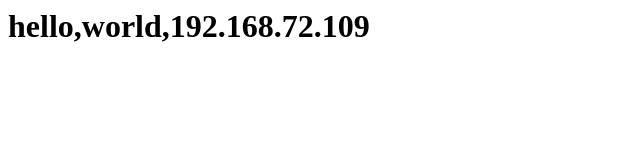
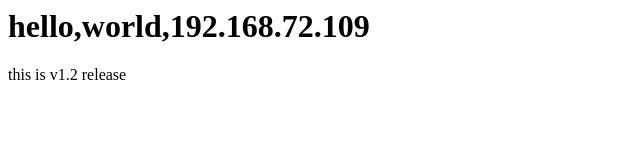
Before and after one commit to caiiaping/html, a plain HTML site: page index.html in a window 1280 px wide. Shown: the whole page, without its empty margins (0-640 px from the left). Drawn offline with Linux system fonts and the light colour scheme.

Commit message:
html-va.2

```diff
--- a/index.html
+++ b/index.html
@@ -1 +1,2 @@
 <h1>hello,world,192.168.72.109</h1>
+<body>this is v1.2 release</body>
```
